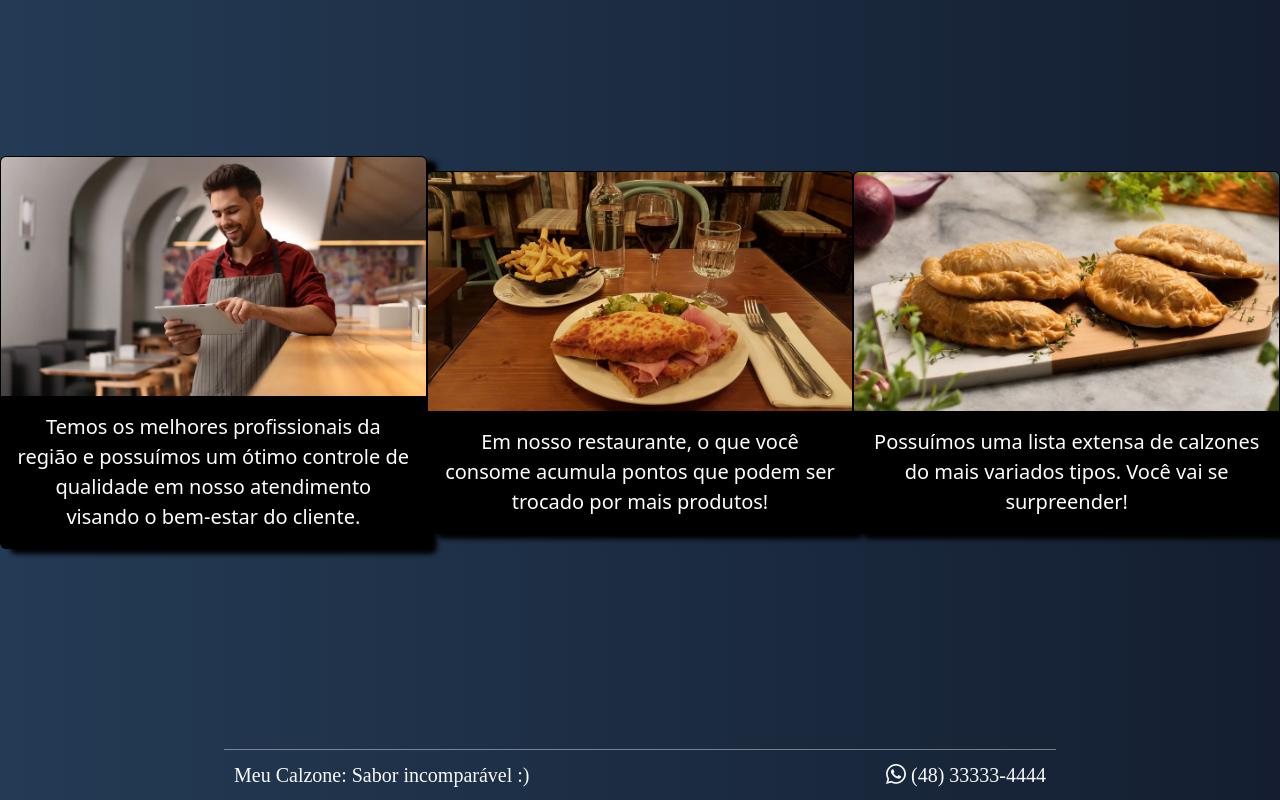
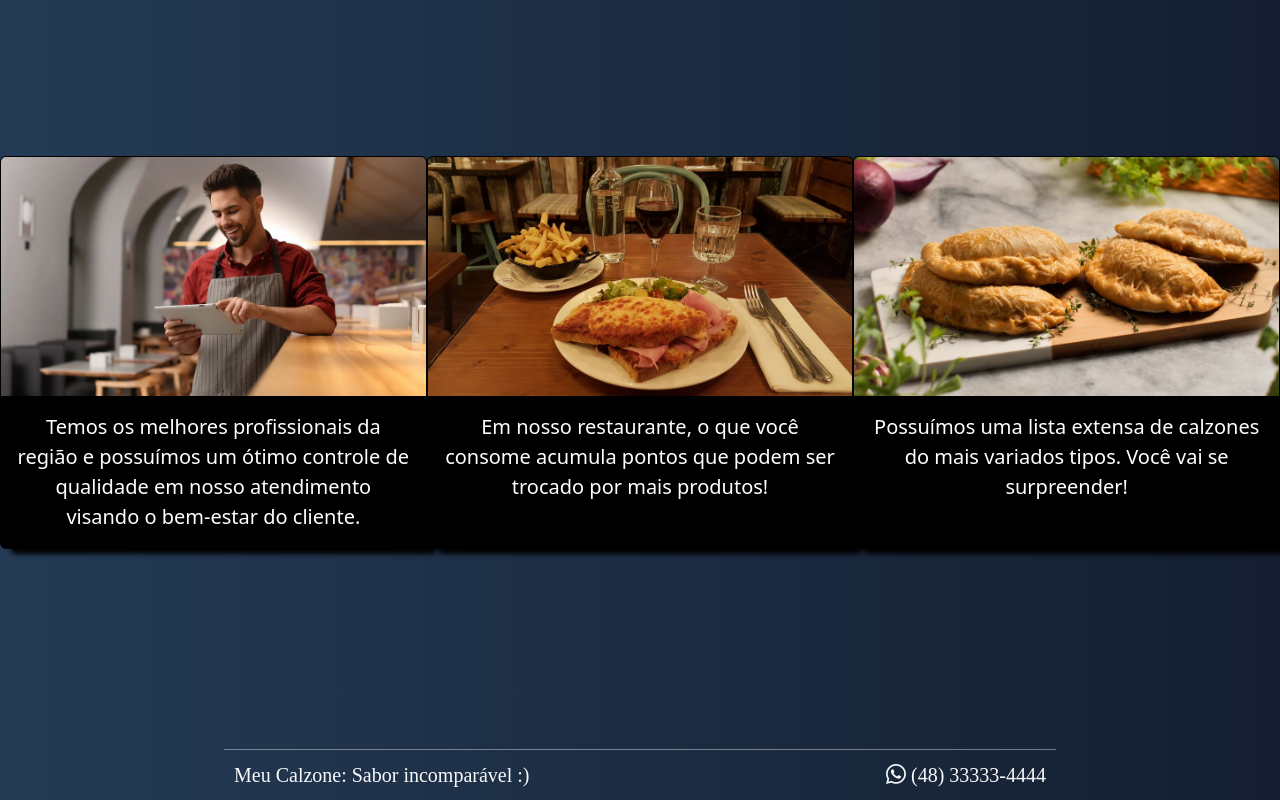
Before and after one commit to marquescauee/MeuCalzone, a React (Create React App) app in the folder client/: page / in a window 1280 px wide. Shown: the part 833-1633 px from the top of the page. Built offline with nearby package versions, Linux system fonts and the light colour scheme.

Commit message:
Home Page Card Style Change

```diff
--- a/client/src/components/card/Card.jsx
+++ b/client/src/components/card/Card.jsx
@@ -2,7 +2,7 @@ import './card.css'
 
 const Card = () => {
     return (
-        <div className="d-flex justify-content-evenly align-items-center container-card ">
+        <div className="d-flex justify-content-evenly container-card ">
             <div className="card">
                 <img src="assets/garcom.jpg" className="card-img-top" alt="..."/>
                     <div className="card-body">
--- a/client/src/components/slider/slider.css
+++ b/client/src/components/slider/slider.css
@@ -13,7 +13,8 @@
 }
 
 .carousel-control-prev i, .carousel-control-next i  {
-    color: white !important;
+    color: white;
+    font-size: 3em;
 }
 
 
@@ -43,8 +44,3 @@
     font-size: 1em;
     margin-top: 1em;
 }
-
-.carousel-control-prev i, .carousel-control-next i {
-    color: #111;
-    font-size: 3em;
-}
```
